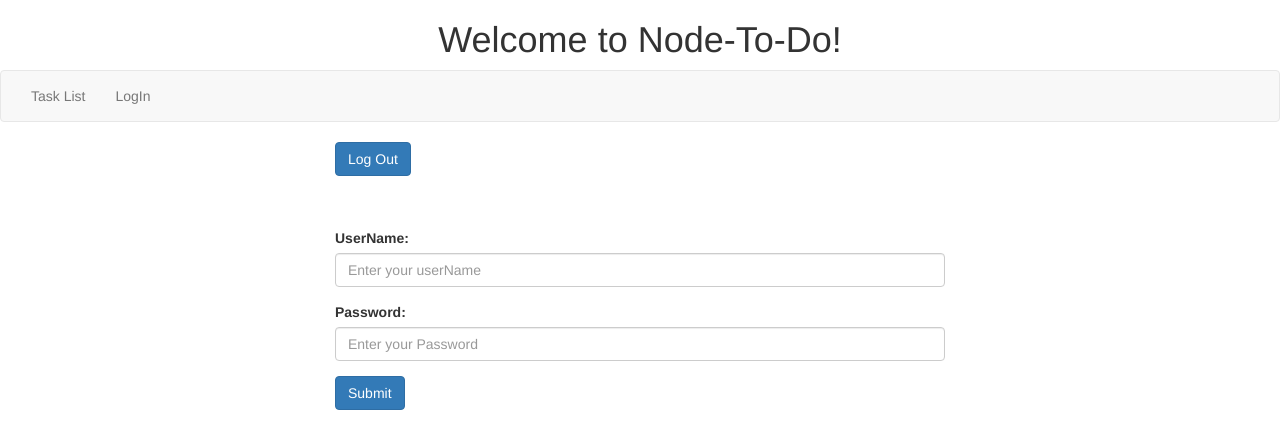
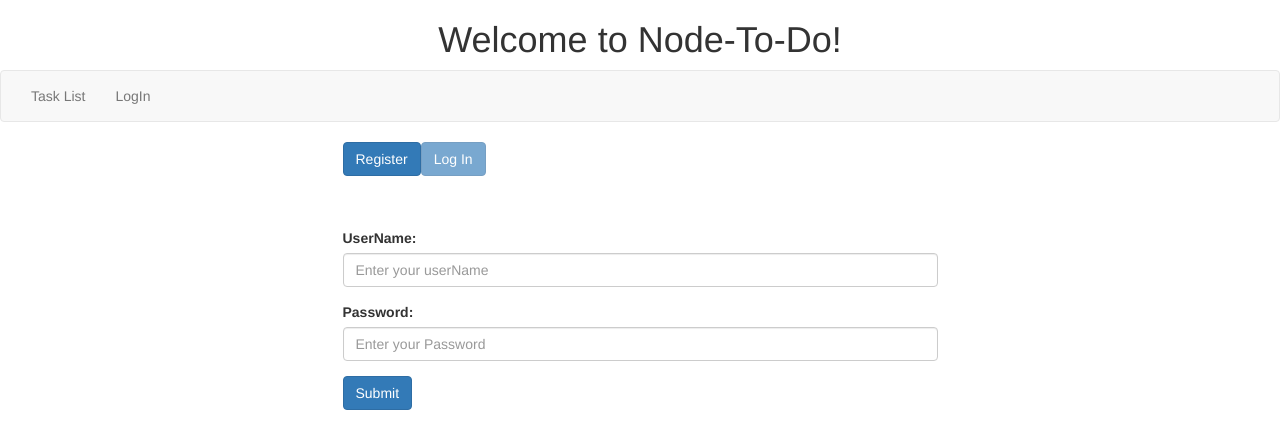
Before and after one commit to Fahim-Titan/Node-To-Do, an Angular app in the folder frontend/node-to-do/: page /registration in a window 1280 px wide. Shown: the top 448 px of the page. Built offline with nearby package versions, Linux system fonts and the light colour scheme.

Commit message:
refactoring || code restructuring

```diff
--- a/frontend/node-to-do/src/app/Model/user.ts
+++ b/frontend/node-to-do/src/app/Model/user.ts
@@ -1,11 +1,21 @@
 export class User {
-    public UserID: number;
+    public Id: number;
     public UserName: string;
     // private Password: string;
-    constructor(jsonData) {
-      let data = JSON.parse(jsonData);
-      this.UserID = data[0].Id;
+    constructor() {}
+
+    setUser(jsonData) {
+      const data = JSON.parse(jsonData);
+      this.Id = data[0].Id;
       this.UserName = data[0].UserName;
+      return this;
     //   this.Password = data[0].Password;
     }
+
+    getUser(jsonData) {
+      const data = JSON.parse(jsonData);
+      this.Id = data.Id;
+      this.UserName = data.UserName;
+      return this;
+    }
   }
--- a/frontend/node-to-do/src/app/app.component.html
+++ b/frontend/node-to-do/src/app/app.component.html
@@ -14,5 +14,6 @@
     </ul>
   </div>
 </nav>
-
-<router-outlet></router-outlet>
+<div class="container-fluid">
+    <router-outlet></router-outlet>
+</div>
--- a/frontend/node-to-do/src/app/task-list/task-list.component.html
+++ b/frontend/node-to-do/src/app/task-list/task-list.component.html
@@ -1,4 +1,4 @@
-<div *ngIf="!login()">
+<div *ngIf="!ifLoggedIn()">
   <p>Please Log In first to see your task list</p>
 </div>
 
--- a/frontend/node-to-do/src/app/task-list/task-list.component.ts
+++ b/frontend/node-to-do/src/app/task-list/task-list.component.ts
@@ -2,6 +2,7 @@
 import { UserRegistrationComponent } from './../user-registration/user-registration.component';
 import { Component } from '@angular/core';
 import { Input } from '@angular/core/src/metadata/directives';
+import { User } from '../Model/user';
 
 @Component({
   selector: 'app-task-list',
@@ -12,11 +13,13 @@
 export class TaskListComponent {
   message: string;
   loggedIn = false;
+  private user: User;
   constructor(private userService: UserService) { }
 
-  login() {
+  ifLoggedIn() {
     if (this.userService.isUserLoggedIn()) {
-      this.message = 'here is the tasks list';
+      this.user = this.userService.getUserData();
+      this.message = 'here is the tasks list for ' + this.user.UserName;
       this.loggedIn = true;
 
       // console.log(this.userService.isUserLoggedIn());
--- a/frontend/node-to-do/src/app/user-registration/user-registration.component.ts
+++ b/frontend/node-to-do/src/app/user-registration/user-registration.component.ts
@@ -44,16 +44,17 @@
     this.userService.login(f).subscribe(response => {
       if (response.status === 200 ) {
         this.message = 'You are Logged IN!!';
-        this.user = new User(response.text());
-        this.userService.userLoggedIn(this.user);
+        // this.user = new User();
+        // this.user.setUser(response.text());
+        this.userService.userLoggedIn(response.text());
         this.userLoggedIn = true;
         // console.log(response);
         // console.log(response.text());
         // let text = JSON.parse(response.text());
         // console.log(text[0].UserName);
-        console.log(this.user.UserName);
+        // console.log(this.user.UserName);
       }
-    },error => {
+    }, error => {
       if (error) {
         this.message = 'sorry. wrong password';
         console.log(this.message);
@@ -65,7 +66,7 @@
     this.userService.register(r).subscribe(response => {
       if (response.status === 200) {
         this.message = 'You are Registered';
-        this.userLoggedIn = true;
+        // this.userLoggedIn = true;
         this.userService.userLoggedIn(true);
       }
     }, error => {
--- a/frontend/node-to-do/src/app/user.service.ts
+++ b/frontend/node-to-do/src/app/user.service.ts
@@ -1,3 +1,4 @@
+import { User } from './Model/user';
 import { Injectable } from '@angular/core';
 import { Http, Headers, RequestOptions, ResponseContentType, RequestMethod } from '@angular/http';
 import { headersToString } from 'selenium-webdriver/http';
@@ -8,19 +9,32 @@
 @Injectable()
 export class UserService {
   private mainUrl = 'http://localhost:3000/user';
+  private user: User;
   constructor(private http: Http) {}
 
   isUserLoggedIn() {
     // console.log(this.LoggedIn);
-    if (localStorage.getItem('user') !== '') {
-      return true;
+    if (localStorage.getItem('user') === null) {
+      // console.log(localStorage.getItem('user'));
+      return false;
     }
-    return false;
+    return true;
   }
-  userLoggedIn(user) {
-    localStorage.setItem('user', JSON.stringify(user));
+  userLoggedIn(jsonData) {
+    this.user = new User().setUser(jsonData);
+    // this.user.setUser(jsonData);
+    localStorage.setItem('user', JSON.stringify(this.user));
     // console.log(this.LoggedIn);
   }
+
+  getUserData() {
+    // console.log(localStorage.getItem('user'));
+    this.user = new User().getUser(localStorage.getItem('user'));
+    return this.user;
+  }
+
+
+
   login(f) {
     const header = new Headers();
     header.append('Content-Type', 'application/json');
```
